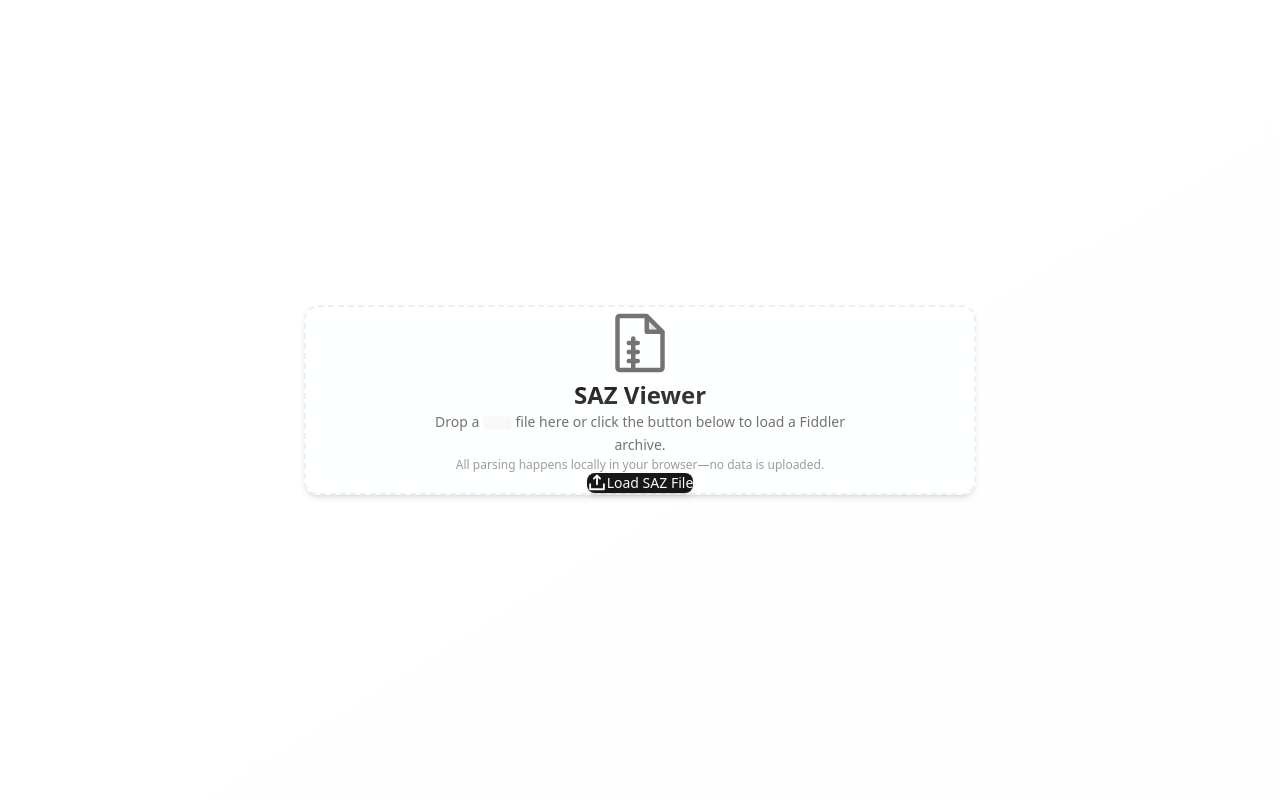
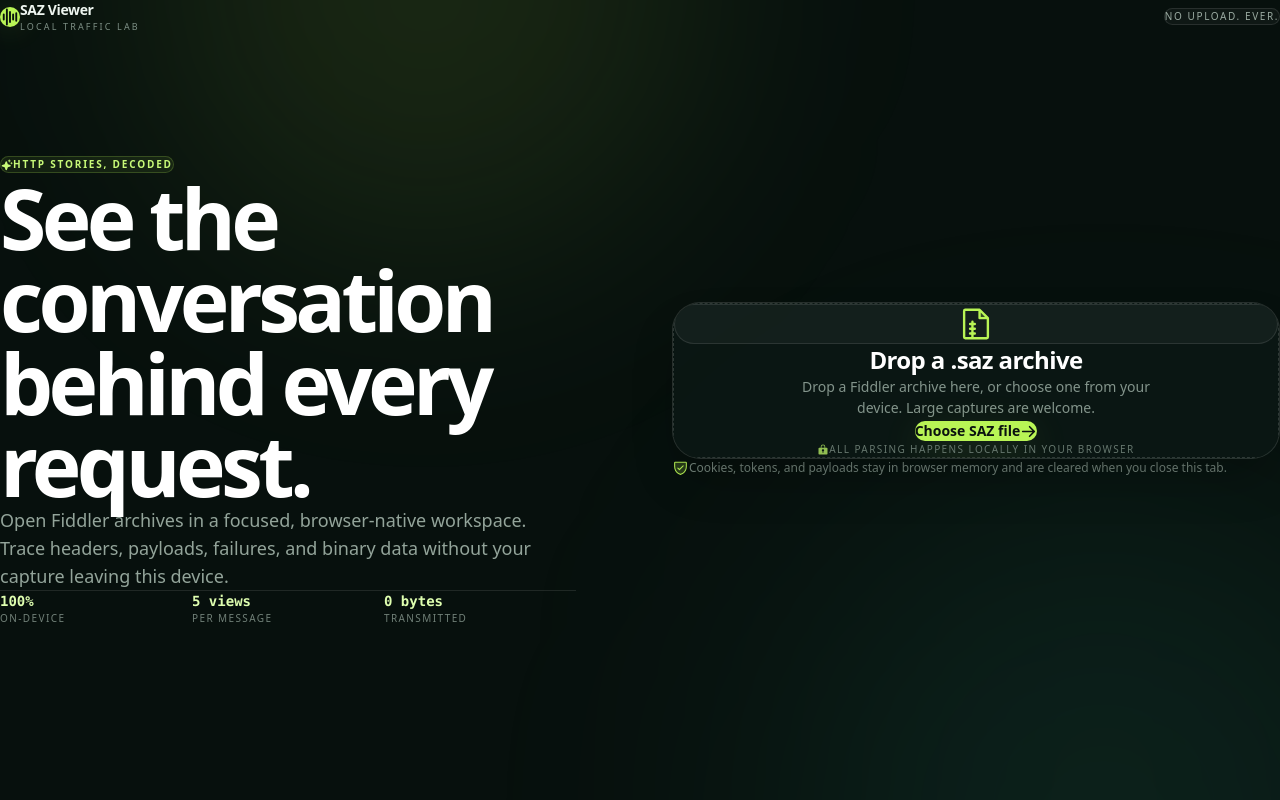
Before and after one commit to animeshkundu/saz-viewer, a React (Vite) app: page / in a window 1280 px wide. Built offline with nearby package versions, Linux system fonts and the light colour scheme.

Commit message:
Redesign landing and viewer interface

```diff
--- a/src/App.tsx
+++ b/src/App.tsx
@@ -13,13 +13,14 @@ import {
   ResizableHandle,
 } from '@/components/ui/resizable'
 import { Button } from '@/components/ui/button'
-import { FolderOpen } from '@phosphor-icons/react'
+import { FileArrowUp, LockKey, Waveform } from '@phosphor-icons/react'
 
 function App() {
   const [isLoading, setIsLoading] = useState(false)
   const [error, setError] = useState<string | null>(null)
   const [sazArchive, setSazArchive] = useState<SazArchive | null>(null)
   const [activeSessionId, setActiveSessionId] = useState<string | null>(null)
+  const [loadedFileName, setLoadedFileName] = useState('')
 
   const handleFileLoaded = async (file: File) => {
     setError(null)
@@ -34,6 +35,7 @@ function App() {
     try {
       const archive = await SazParserService.parse(file)
       setSazArchive(archive)
+      setLoadedFileName(file.name)
 
       if (archive.sessionOrder.length > 0) {
         setActiveSessionId(archive.sessionOrder[0])
@@ -71,7 +73,7 @@ function App() {
   if (!sazArchive) {
     return (
       <>
-        <div className="h-screen w-screen bg-background">
+        <div className="min-h-screen w-full bg-[#07100d]">
           <FileDropZone
             isLoading={isLoading}
             error={error}
@@ -89,35 +91,48 @@ function App() {
 
   return (
     <>
-      <div className="h-screen w-screen bg-background flex flex-col">
-        <header className="border-b bg-card px-6 py-2.5 shrink-0 shadow-sm">
-          <div className="flex items-center justify-between">
+      <div className="h-screen w-screen overflow-hidden bg-[#09110f] text-[#e7eee9] flex flex-col">
+        <header className="h-14 border-b border-white/10 bg-[#0b1512]/95 px-4 shrink-0">
+          <div className="h-full flex items-center justify-between gap-4">
+            <div className="flex min-w-0 items-center gap-3">
+              <div className="w-8 h-8 rounded-lg bg-[#b8f455] text-[#0b1512] flex items-center justify-center shadow-[0_0_24px_rgba(184,244,85,0.18)]">
+                <Waveform size={18} weight="bold" />
+              </div>
+              <div className="flex min-w-0 items-center gap-3">
+                <h1 className="text-sm font-semibold tracking-tight text-white">SAZ Viewer</h1>
+                <span className="hidden h-4 w-px bg-white/10 sm:block" />
+                <span className="hidden max-w-[36vw] truncate font-mono text-[11px] text-[#8d9b94] sm:block">
+                  {loadedFileName}
+                </span>
+              </div>
+            </div>
             <div className="flex items-center gap-3">
-              <div className="w-7 h-7 rounded-md bg-accent/10 border border-accent/20 flex items-center justify-center">
-                <span className="text-accent font-bold text-xs">SAZ</span>
-              </div>
-              <h1 className="text-base font-semibold">SAZ Viewer</h1>
+              <div className="hidden items-center gap-1.5 text-[10px] font-medium uppercase tracking-[0.14em] text-[#7f9188] md:flex">
+                <LockKey size={12} weight="fill" className="text-[#b8f455]" />
+                Local session
               </div>
               <Button
                 data-testid="load-new-file-button"
-              variant="default"
+                variant="ghost"
                 size="sm"
                 onClick={() => {
                   setSazArchive(null)
                   setActiveSessionId(null)
+                  setLoadedFileName('')
                   setError(null)
                 }}
-              className="gap-2 h-8"
+                className="h-8 gap-2 border border-white/10 bg-white/[0.04] px-3 text-xs text-[#dce6e0] hover:bg-white/[0.08] hover:text-white"
               >
-              <FolderOpen size={16} />
+                <FileArrowUp size={15} />
                 Load New File
               </Button>
             </div>
+          </div>
         </header>
 
-        <div className="flex-1 overflow-hidden">
+        <div className="flex-1 overflow-hidden bg-[#09110f]">
           <ResizablePanelGroup direction="horizontal">
-            <ResizablePanel defaultSize={25} minSize={15} maxSize={40}>
+            <ResizablePanel defaultSize={31} minSize={20} maxSize={48}>
               <SessionGrid
                 sessions={sazArchive.sessions}
                 sessionOrder={sazArchive.sessionOrder}
@@ -126,12 +141,12 @@ function App() {
               />
             </ResizablePanel>
 
-            <ResizableHandle withHandle className="w-1 bg-border/50 hover:bg-accent/30 transition-colors" />
+            <ResizableHandle withHandle className="w-px bg-white/10 hover:bg-[#b8f455]/60 transition-colors" />
 
-            <ResizablePanel defaultSize={75} minSize={30}>
+            <ResizablePanel defaultSize={69} minSize={30}>
               {activeSession ? (
                 <ResizablePanelGroup direction="vertical">
-                  <ResizablePanel defaultSize={50} minSize={20}>
+                  <ResizablePanel defaultSize={46} minSize={20}>
                     <InspectorPanel
                       message={activeSession.request}
                       rawMessage={activeSession.rawClient}
@@ -139,9 +154,9 @@ function App() {
                     />
                   </ResizablePanel>
 
-                  <ResizableHandle withHandle className="h-1 bg-border/50 hover:bg-accent/30 transition-colors" />
+                  <ResizableHandle withHandle className="h-px bg-white/10 hover:bg-[#b8f455]/60 transition-colors" />
 
-                  <ResizablePanel defaultSize={50} minSize={20}>
+                  <ResizablePanel defaultSize={54} minSize={20}>
                     <InspectorPanel
                       message={activeSession.response}
                       rawMessage={activeSession.rawServer}
@@ -152,10 +167,10 @@ function App() {
                   </ResizablePanel>
                 </ResizablePanelGroup>
               ) : (
-                <div className="h-full flex items-center justify-center text-center p-8">
+                <div className="h-full flex items-center justify-center text-center p-8 bg-[#0b1512]">
                   <div className="space-y-2">
-                    <p className="text-muted-foreground text-sm">Select a session to view details</p>
-                    <p className="text-muted-foreground/60 text-xs">Request and response data will appear here</p>
+                    <p className="text-[#dce6e0] text-sm">Select a session to inspect</p>
+                    <p className="text-[#718078] text-xs">Request and response data will appear here</p>
                   </div>
                 </div>
               )}
--- a/src/components/FileDropZone.tsx
+++ b/src/components/FileDropZone.tsx
@@ -1,5 +1,5 @@
 import { useState, useRef } from 'react'
-import { UploadSimple, FileArchive } from '@phosphor-icons/react'
+import { ArrowRight, FileArchive, LockKey, ShieldCheck, Sparkle, Waveform } from '@phosphor-icons/react'
 import { Button } from '@/components/ui/button'
 import { Alert, AlertDescription } from '@/components/ui/alert'
 import { Warning } from '@phosphor-icons/react'
@@ -54,55 +54,99 @@ export function FileDropZone({ isLoading, error, onFileLoaded }: FileDropZonePro
   }
 
   return (
-    <div className="flex flex-col items-center justify-center min-h-screen p-8 bg-gradient-to-br from-background via-background to-muted/20">
+    <main className="relative min-h-screen overflow-hidden bg-[#07100d] px-5 py-6 text-[#eef5f0] sm:px-8 lg:px-12">
+      <div className="pointer-events-none absolute inset-0 landing-grid opacity-35" />
+      <div className="pointer-events-none absolute left-[12%] top-[-18rem] h-[34rem] w-[34rem] rounded-full bg-[#b8f455]/10 blur-[120px]" />
+      <div className="pointer-events-none absolute bottom-[-20rem] right-[-8rem] h-[38rem] w-[38rem] rounded-full bg-[#47d7ac]/10 blur-[140px]" />
+
+      <nav className="relative z-10 mx-auto flex max-w-[1400px] items-center justify-between">
+        <div className="flex items-center gap-3">
+          <div className="flex h-9 w-9 items-center justify-center rounded-xl bg-[#b8f455] text-[#07100d] shadow-[0_0_30px_rgba(184,244,85,0.2)]">
+            <Waveform size={20} weight="bold" />
+          </div>
+          <div>
+            <div className="text-sm font-semibold tracking-tight">SAZ Viewer</div>
+            <div className="text-[9px] uppercase tracking-[0.24em] text-[#7d8f85]">Local traffic lab</div>
+          </div>
+        </div>
+        <div className="flex items-center gap-2 rounded-full border border-white/10 bg-white/[0.035] px-3 py-1.5 text-[10px] font-medium uppercase tracking-[0.16em] text-[#9aaaA1]">
+          <span className="h-1.5 w-1.5 rounded-full bg-[#b8f455] shadow-[0_0_10px_#b8f455]" />
+          No upload. Ever.
+        </div>
+      </nav>
+
+      <section className="relative z-10 mx-auto grid min-h-[calc(100vh-5.5rem)] max-w-[1400px] items-center gap-12 py-16 lg:grid-cols-[1.05fr_0.95fr] lg:gap-20">
+        <div className="max-w-3xl">
+          <div className="mb-6 inline-flex items-center gap-2 rounded-full border border-[#b8f455]/20 bg-[#b8f455]/[0.07] px-3 py-1.5 text-[10px] font-semibold uppercase tracking-[0.18em] text-[#c8fa78]">
+            <Sparkle size={12} weight="fill" />
+            HTTP stories, decoded
+          </div>
+          <h1 className="max-w-3xl text-5xl font-semibold leading-[0.98] tracking-[-0.055em] text-white sm:text-6xl xl:text-[5.25rem]">
+            See the conversation behind every request.
+          </h1>
+          <p className="mt-7 max-w-xl text-base leading-7 text-[#93a49a] sm:text-lg">
+            Open Fiddler archives in a focused, browser-native workspace. Trace headers, payloads, failures, and binary data without your capture leaving this device.
+          </p>
+
+          <div className="mt-10 grid max-w-xl grid-cols-3 gap-3 border-t border-white/10 pt-6">
+            {[
+              ['100%', 'on-device'],
+              ['5 views', 'per message'],
+              ['0 bytes', 'transmitted'],
+            ].map(([value, label]) => (
+              <div key={label}>
+                <div className="font-mono text-sm font-semibold text-[#dfffb0]">{value}</div>
+                <div className="mt-1 text-[10px] uppercase tracking-[0.14em] text-[#718078]">{label}</div>
+              </div>
+            ))}
+          </div>
+        </div>
+
+        <div className="relative">
           <div
             data-testid="file-drop-zone"
-        className={`
-          w-full max-w-2xl border-2 border-dashed rounded-xl p-16
-          transition-all duration-200
-          ${
+            className={`group relative overflow-hidden rounded-[1.75rem] border p-2 transition-all duration-300 ${
               isDragOver
-              ? 'border-accent bg-accent/10 shadow-lg shadow-accent/10 scale-[1.02]'
-              : 'border-border/60 bg-card/50 backdrop-blur-sm shadow-md hover:border-accent/50 hover:shadow-lg'
-          }
-          ${isLoading ? 'opacity-50 pointer-events-none' : ''}
-        `}
+                ? 'scale-[1.015] border-[#b8f455] bg-[#b8f455]/10 shadow-[0_0_80px_rgba(184,244,85,0.12)]'
+                : 'border-white/10 bg-white/[0.035] shadow-2xl shadow-black/30'
+            } ${isLoading ? 'pointer-events-none opacity-60' : ''}`}
             onDragOver={handleDragOver}
             onDragLeave={handleDragLeave}
             onDrop={handleDrop}
           >
-        <div className="flex flex-col items-center gap-6 text-center">
-          <div className={`
-            transition-all duration-200
-            ${isDragOver ? 'scale-110 text-accent' : 'text-muted-foreground'}
-          `}>
-            <FileArchive
-              size={72}
-              weight="duotone"
-            />
+            <div className="rounded-[1.35rem] border border-dashed border-white/15 bg-[#0b1713]/90 px-7 py-12 text-center sm:px-12 sm:py-16">
+              <div className={`mx-auto flex h-20 w-20 items-center justify-center rounded-2xl border transition-all duration-300 ${
+                isDragOver
+                  ? 'rotate-3 border-[#b8f455]/60 bg-[#b8f455] text-[#08100d]'
+                  : 'border-white/10 bg-white/[0.04] text-[#b8f455] group-hover:border-[#b8f455]/30'
+              }`}>
+                <FileArchive size={38} weight="duotone" />
               </div>
-
-          <div className="space-y-3">
-            <h2 className="text-2xl font-bold bg-gradient-to-br from-foreground to-foreground/70 bg-clip-text text-transparent">
-              SAZ Viewer
+              <h2 className="mt-7 text-2xl font-semibold tracking-[-0.025em] text-white">
+                {isDragOver ? 'Release to inspect' : 'Drop a .saz archive'}
               </h2>
-            <p className="text-sm text-muted-foreground max-w-md leading-relaxed">
-              Drop a <code className="px-1.5 py-0.5 bg-muted/60 rounded text-accent font-mono text-xs">.saz</code> file here or click the button below to load a Fiddler archive.
+              <p className="mx-auto mt-3 max-w-sm text-sm leading-6 text-[#83948b]">
+                Drop a Fiddler archive here, or choose one from your device. Large captures are welcome.
               </p>
-            <p className="text-xs text-muted-foreground/70">
-              All parsing happens locally in your browser—no data is uploaded.
-            </p>
-          </div>
 
               <Button
                 data-testid="upload-button"
                 onClick={handleButtonClick}
                 disabled={isLoading}
                 size="lg"
-            className="gap-2.5 shadow-md hover:shadow-lg transition-all"
+                className="mt-8 h-12 gap-3 rounded-xl bg-[#b8f455] px-6 font-semibold text-[#0a120f] shadow-[0_12px_40px_rgba(184,244,85,0.14)] hover:bg-[#c7ff68] hover:text-[#0a120f]"
               >
-            <UploadSimple size={20} weight="bold" />
-            {isLoading ? 'Loading...' : 'Load SAZ File'}
+                {isLoading ? (
+                  <>
+                    <span className="h-4 w-4 animate-spin rounded-full border-2 border-[#0a120f]/25 border-t-[#0a120f]" />
+                    Loading...
+                  </>
+                ) : (
+                  <>
+                    Choose SAZ file
+                    <ArrowRight size={17} weight="bold" />
+                  </>
+                )}
               </Button>
 
               <input
@@ -112,15 +156,27 @@ export function FileDropZone({ isLoading, error, onFileLoaded }: FileDropZonePro
                 onChange={handleFileInput}
                 className="hidden"
               />
+
+              <div className="mt-8 flex items-center justify-center gap-2 text-[10px] uppercase tracking-[0.14em] text-[#66776e]">
+                <LockKey size={12} weight="fill" className="text-[#91be52]" />
+                All parsing happens locally in your browser
+              </div>
             </div>
           </div>
 
+          <div className="mt-5 flex items-start gap-3 px-3 text-xs leading-5 text-[#77887f]">
+            <ShieldCheck size={17} weight="duotone" className="mt-0.5 shrink-0 text-[#b8f455]" />
+            Cookies, tokens, and payloads stay in browser memory and are cleared when you close this tab.
+          </div>
+
           {error && (
-        <Alert data-testid="error-alert" variant="destructive" className="mt-6 max-w-2xl shadow-lg animate-in fade-in slide-in-from-top-2 duration-300">
+            <Alert data-testid="error-alert" variant="destructive" className="mt-5 border-red-400/20 bg-red-500/10 text-red-200">
               <Warning size={20} />
               <AlertDescription className="ml-2">{error}</AlertDescription>
             </Alert>
           )}
         </div>
+      </section>
+    </main>
   )
 }
--- a/src/main.css
+++ b/src/main.css
@@ -182,5 +182,21 @@
 
   body {
     @apply bg-background text-foreground;
+    margin: 0;
+    min-width: 320px;
+    overflow: hidden;
   }
 }
+
+.landing-grid {
+  background-image:
+    linear-gradient(rgba(255, 255, 255, 0.025) 1px, transparent 1px),
+    linear-gradient(90deg, rgba(255, 255, 255, 0.025) 1px, transparent 1px);
+  background-size: 52px 52px;
+  mask-image: linear-gradient(to bottom, black, transparent 85%);
+}
+
+::selection {
+  background: rgba(184, 244, 85, 0.25);
+  color: white;
+}
```
Also changed, not shown: src/components/InspectorPanel.tsx (+24 -21 lines), src/components/SessionGrid.tsx (+38 -35 lines). Lines whose indentation alone changed are shown as unchanged.
